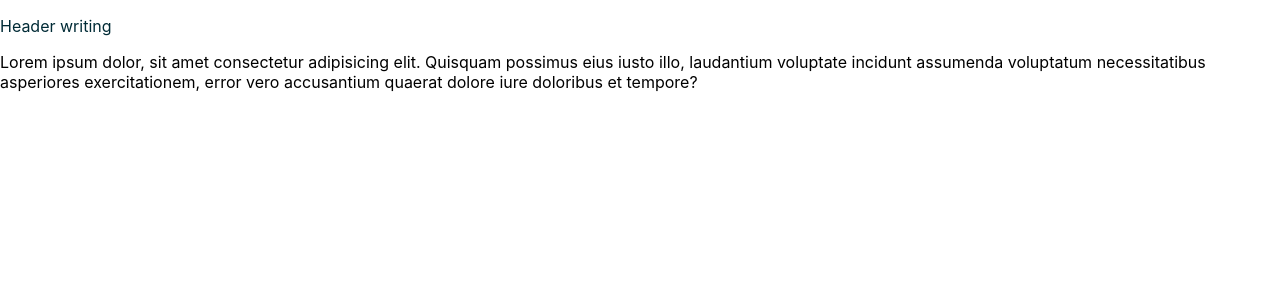
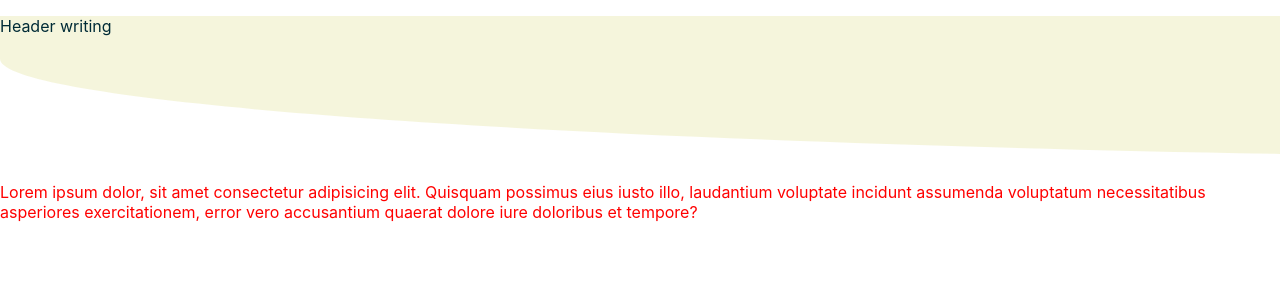
Before and after one commit to vanvisual/teamsite-frontend, a React (Create React App) app: page / in a window 1280 px wide. Shown: the top 300 px of the page. Built offline with nearby package versions, Linux system fonts and the light colour scheme.

Commit message:
add svg.

```diff
--- a/src/Components/Header/Header.jsx
+++ b/src/Components/Header/Header.jsx
@@ -2,8 +2,16 @@
 
 export default function Header() {
   return (
-    <div>
+    <div id='header'>
       <p className='navbar'>Header writing</p>
+
+      <div className="custom-shape-divider-bottom-1689659056">
+        <svg data-name="Layer 1" xmlns="http://www.w3.org/2000/svg" viewBox="0 0 1200 120" preserveAspectRatio="none">
+          <path d="M600,112.77C268.63,112.77,0,65.52,0,7.23V120H1200V7.23C1200,65.52,931.37,112.77,600,112.77Z" className="shape-fill"></path>
+        </svg>
+      </div>
+
+
     </div>
   )
 }
--- a/src/Components/Header/Header.scss
+++ b/src/Components/Header/Header.scss
@@ -1,6 +1,31 @@
-// @use '../../styles/global.scss' as *;
+@use '../../styles/global.scss' as *;
 @use '../../styles/colours.scss' as *;
+@use '../../styles/fontsandconversions.scss' as *;
+
+#header {
+    background-color: beige;
+}
 
 .navbar {
     color: $color-a;
 }
+
+.custom-shape-divider-bottom-1689659056 {
+    position: relative;
+    bottom: 0;
+    left: 0;
+    width: 100%;
+    overflow: hidden;
+    line-height: 0;
+}
+
+.custom-shape-divider-bottom-1689659056 svg {
+    position: relative;
+    display: block;
+    width: calc(294% + 1.3px);
+    height: $px114;
+}
+
+.custom-shape-divider-bottom-1689659056 .shape-fill {
+    fill: $page;
+}
--- a/src/styles/fontsandconversions.scss
+++ b/src/styles/fontsandconversions.scss
@@ -2,7 +2,6 @@
 
  // conversions
 
- $px11: 0.6875rem;
  $px12: 0.75rem;
  $px13: 0.8125rem;
  $px14: 0.875rem;
@@ -17,3 +16,5 @@
  $px32: 2rem;
  $px36: 2.25rem;
  $px40: 2.5rem;
+ $px114: 7.125rem;
+ $px120: 7.5rem;
--- a/src/styles/global.scss
+++ b/src/styles/global.scss
@@ -18,7 +18,7 @@
 div,
 button,
 p {
-
+     color: red;
 }
 
 
```
